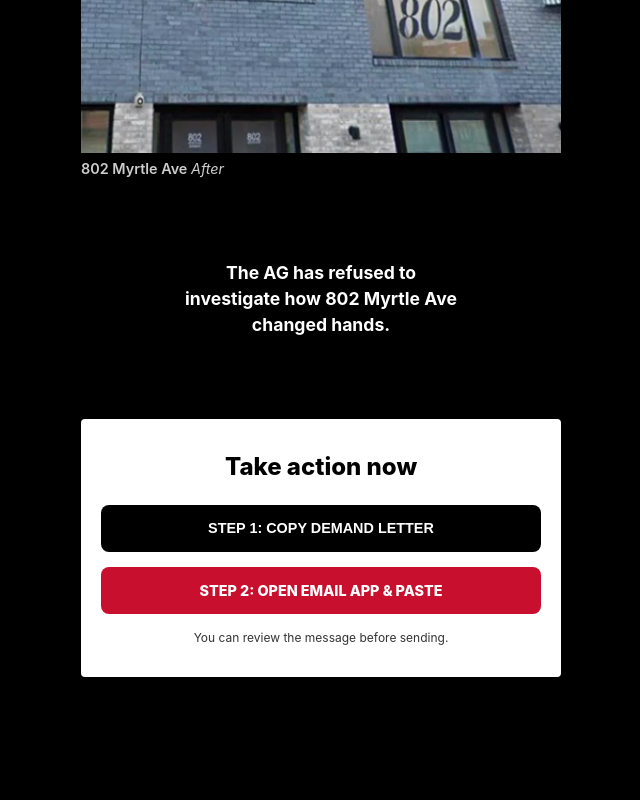
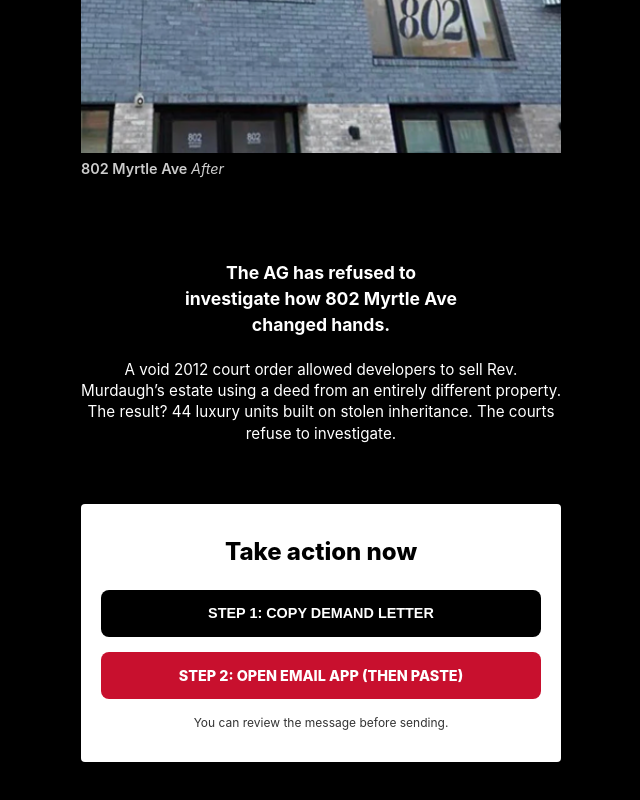
Before and after one commit to dnecklesportfolio/sdt_campaign_perri, a website: page index.html in a window 1280 px wide. Shown: the part 1498-2298 px from the top of the page, without its empty margins (319-959 px from the left). Drawn offline with Linux system fonts and the light colour scheme.

Commit message:
Update context text and button label

```diff
--- a/index.html
+++ b/index.html
@@ -33,6 +33,11 @@
 
         <section class="content-section ag-section">
             <p class="headline-text">The AG has refused to<br>investigate how 802 Myrtle Ave<br>changed hands.</p>
+            <p style="font-size: 0.95rem; margin-top: 20px; color: #fff; line-height: 1.4;">
+                A void 2012 court order allowed developers to sell Rev. Murdaugh’s estate using a deed from an entirely
+                different property. The result? 44 luxury units built on stolen inheritance. The courts refuse to
+                investigate.
+            </p>
         </section>
 
         <div class="action-card">
@@ -40,7 +45,7 @@
 
             <button id="copy-btn" class="btn btn-black">Step 1: Copy Demand Letter</button>
 
-            <a id="email-btn" href="#" class="btn btn-red">Step 2: Open Email App & Paste</a>
+            <a id="email-btn" href="#" class="btn btn-red">STEP 2: OPEN EMAIL APP (THEN PASTE)</a>
 
             <p class="note">You can review the message before sending.</p>
         </div>
```
